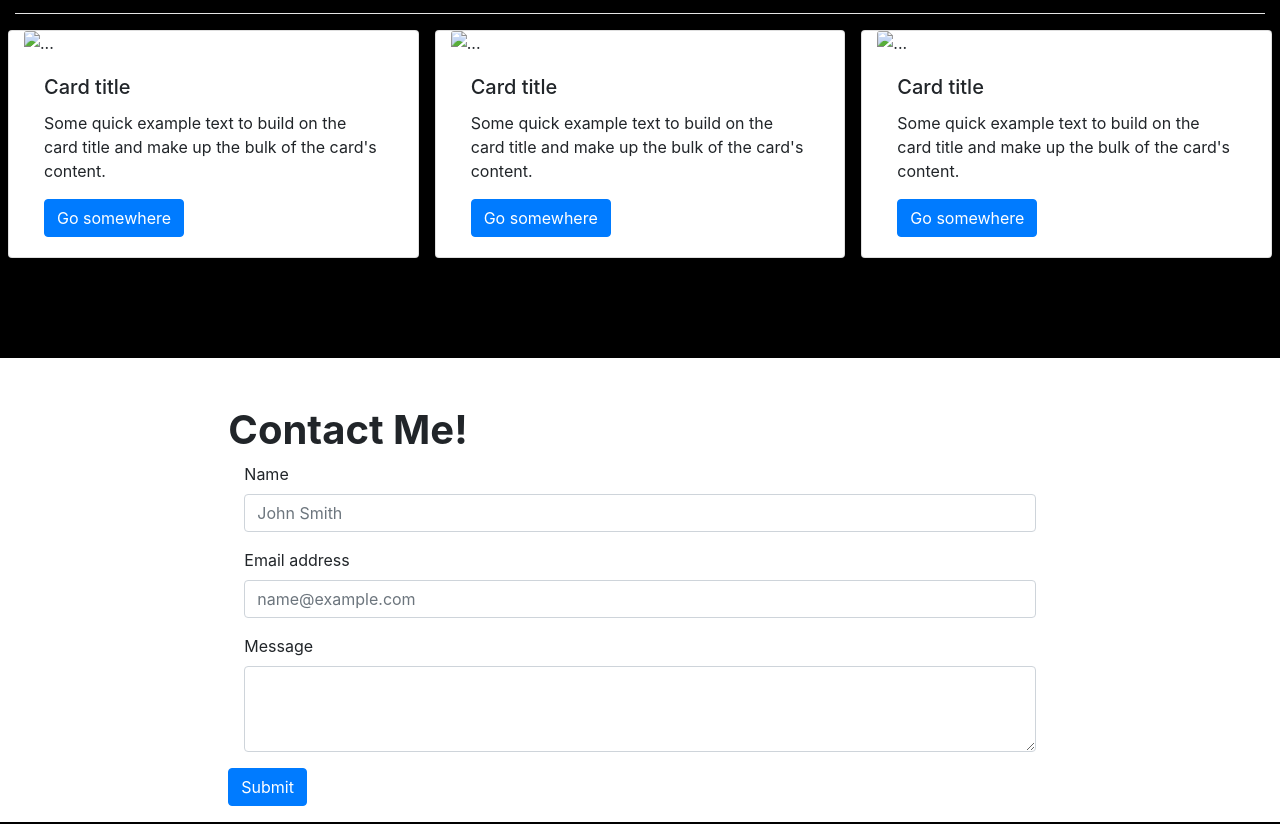
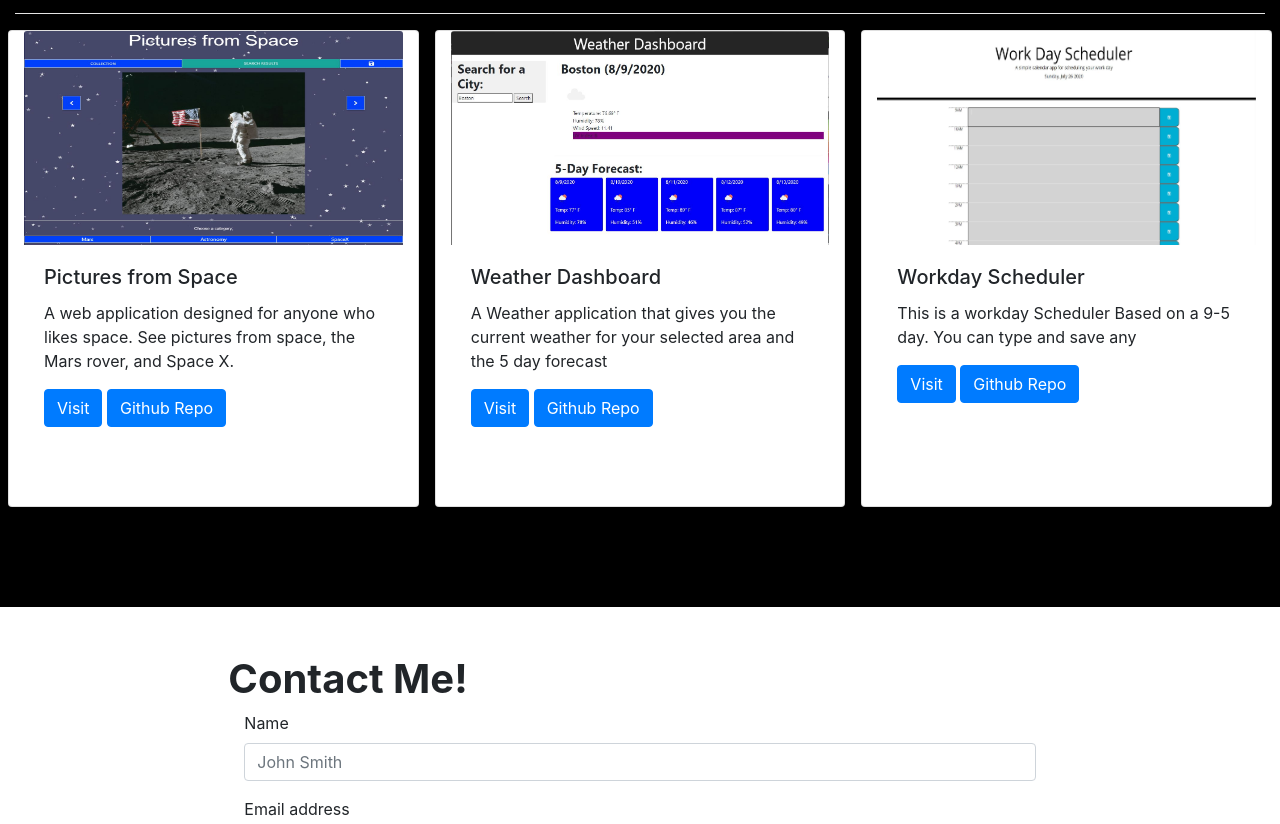
Before and after one commit to SAR-SA/Portfolio, a plain HTML site: page index.html in a window 1280 px wide. Shown: the part 791-1615 px from the top of the page. Drawn offline with nearby package versions, Linux system fonts and the light colour scheme; a web font is replaced by a local one.

Commit message:
Cards & Nav buttons

```diff
--- a/index.html
+++ b/index.html
@@ -32,20 +32,20 @@
     <div class="collapse navbar-collapse" id="navbarSupportedContent">
       <ul class="navbar-nav ml-auto">
         <li class="nav-item">
-          <a class="nav-link" href="#">Profile</a>
+          <a class="nav-link" href="#profile">Profile</a>
         </li>
         <li class="nav-item">
-          <a class="nav-link" href="#">Projects</a>
+          <a class="nav-link" href="#projects">Projects</a>
         </li>
         <li class="nav-item">
-          <a class="nav-link" href="#">Contact</a>
+          <a class="nav-link" href="#contact">Contact</a>
         </li>
       </ul>
     </div>
   </nav>
 
   <!-- Profile -->
-  <div class="profile">
+  <div class="profile" id="profile">
     <img src="assets/image 1.jpg" class="mainPic"></img>
     <h1 class="display-4"><strong>Who is this guy?</strong></h1>
     <p class="lead"> A Full Stack Web Development student at UNH<br> A Father - A Husband - A Marine</p>
@@ -54,44 +54,44 @@
   </div>
 
   <!-- Projects -->
-  <div class="container-fluid projects">
+  <div class="container-fluid projects" id="projects">
     <h1 class="projects-banner"><strong>Projects</strong></h1>
     <hr class="hrTwo">
     <div class="row">
       <div class="card col-sm ml-2 mr-2" style="width: 18rem;">
-        <img src="..." class="card-img-top" alt="...">
+        <img src="assets/pictures from space.JPG" class="card-img-top" alt="Pictures from Space">
         <div class="card-body">
-          <h5 class="card-title">Card title</h5>
-          <p class="card-text">Some quick example text to build on the card title and make up the bulk of the card's
-            content.</p>
-          <a href="#" class="btn btn-primary">Go somewhere</a>
+          <h5 class="card-title">Pictures from Space</h5>
+          <p class="card-text">A web application designed for anyone who likes space. See pictures from space, the Mars rover, and Space X.</p>
+          <a href="https://nkleinmann.github.io/Project-Wilder/" class="btn btn-primary">Visit</a>
+          <a href="https://github.com/nkleinmann/Project-Wilder" class="btn btn-primary">Github Repo</a>
         </div>
       </div>
 
       <div class="card col-sm ml-2 mr-2" style="width: 18rem;">
-        <img src="..." class="card-img-top" alt="...">
+        <img src="assets/WeatherApp.JPG" class="card-img-top" alt="Weather App">
         <div class="card-body">
-          <h5 class="card-title">Card title</h5>
-          <p class="card-text">Some quick example text to build on the card title and make up the bulk of the card's
-            content.</p>
-          <a href="#" class="btn btn-primary">Go somewhere</a>
+          <h5 class="card-title">Weather Dashboard</h5>
+          <p class="card-text">A Weather application that gives you the current weather for your selected area and the 5 day forecast</p>
+          <a href="https://sar-sa.github.io/Homework-6-Weather-App/" class="btn btn-primary">Visit</a>
+          <a href="https://github.com/SAR-SA/Homework-6-Weather-App" class="btn btn-primary">Github Repo</a>
         </div>
       </div>
 
       <div class="card col-sm ml-2 mr-2" style="width: 18rem;">
-        <img src="..." class="card-img-top" alt="...">
+        <img src="assets/WorkDayScheduler Readme.JPG" class="card-img-top" alt="Work Day Scheduler">
         <div class="card-body">
-          <h5 class="card-title">Card title</h5>
-          <p class="card-text">Some quick example text to build on the card title and make up the bulk of the card's
-            content.</p>
-          <a href="#" class="btn btn-primary">Go somewhere</a>
+          <h5 class="card-title">Workday Scheduler</h5>
+          <p class="card-text">This is a workday Scheduler Based on a 9-5 day. You can type and save any </p>
+          <a href="https://sar-sa.github.io/Homework-5-Work-Day-Scheduler/" class="btn btn-primary">Visit</a>
+          <a href="https://github.com/SAR-SA/Homework-5-Work-Day-Scheduler" class="btn btn-primary">Github Repo</a>
         </div>
       </div>
     </div>
   </div>
 
   <!-- Contact -->
-  <form class="container col-8 mt-5 mb-3">
+  <form class="container col-8 mt-5 mb-3" id="contact">
     <div id="post">
         <h1 class="contact-banner"><strong>Contact Me!</strong></h1>
         <div class="form-group ml-3 mr-3">
@@ -108,7 +108,7 @@
             <textarea class="form-control" id="exampleFormControlTextarea1" rows="3"></textarea>
         </div>
     </div>
-    <button type="submit" class="btn btn-primary">Submit</button>
+    <button type="submit" class="submit-btn btn-primary">Submit</button>
   </form>
 
   <footer>
--- a/style.css
+++ b/style.css
@@ -58,6 +58,10 @@ li:last-child {
 .projects-banner {
     text-align: center;
     color: white;
+}
+
+.card-img-top {
+    height: 45%;
 }
 
 .row {
```
Also changed, not shown: assets/WeatherApp.JPG (added), assets/WorkDayScheduler Readme.JPG (added), assets/pictures from space.JPG (added).
